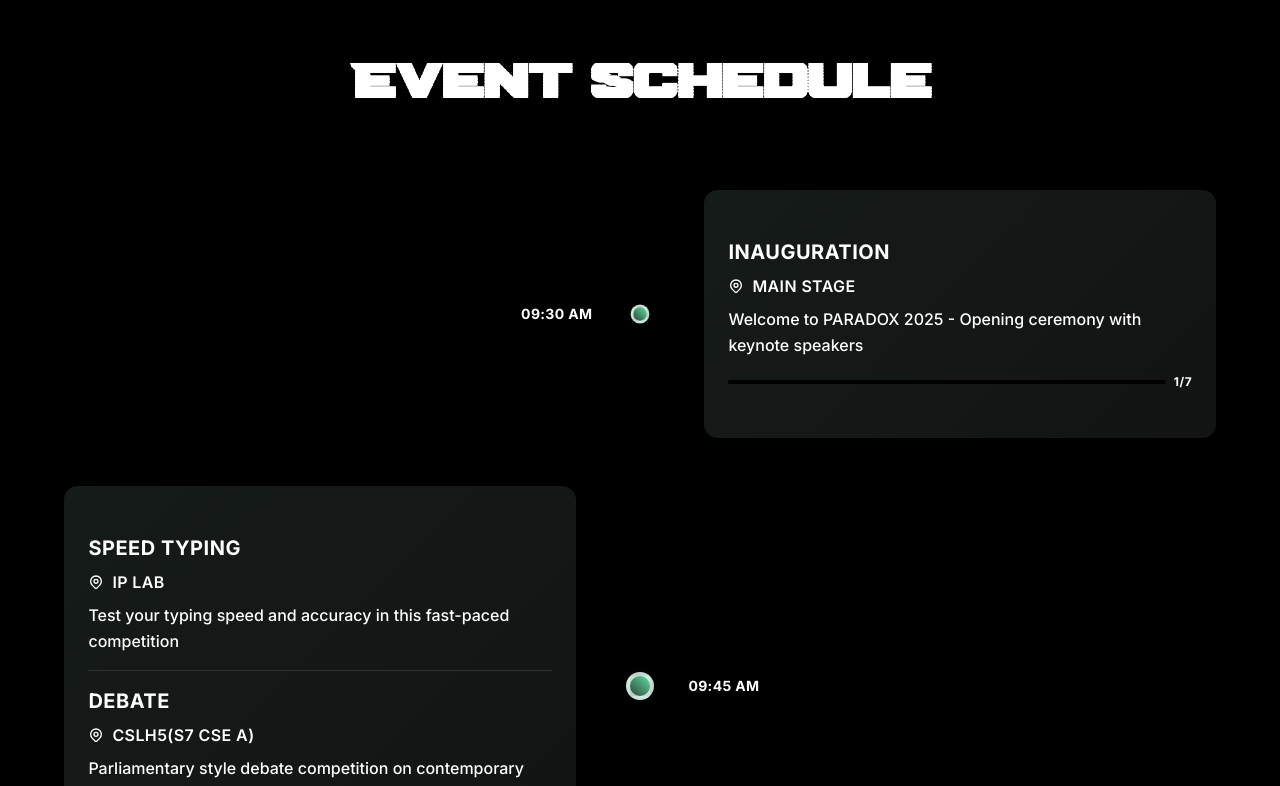
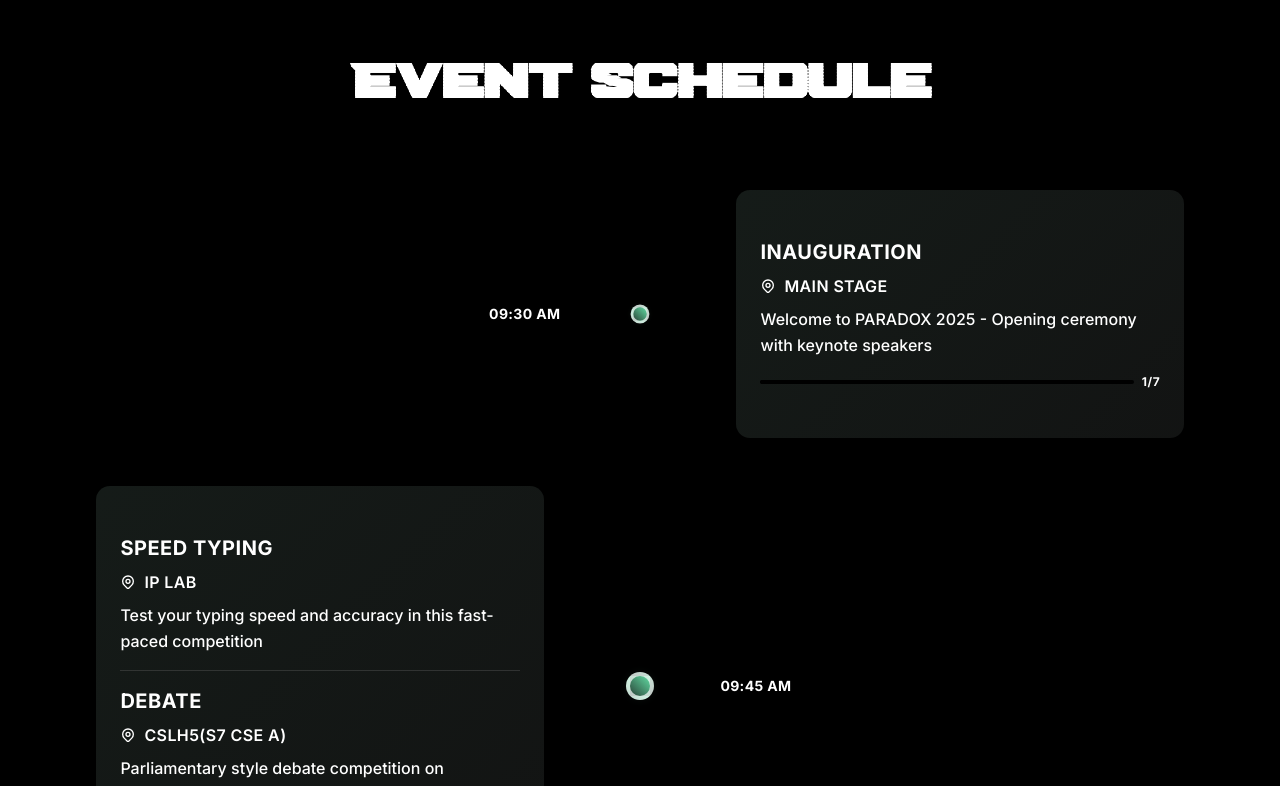
Before and after one commit to retr0717/paradox, a Next.js app: page / in a window 1280 px wide. Shown: the part 3704-4490 px from the top of the page. Built offline with nearby package versions, Linux system fonts and the light colour scheme; no server answers.

Commit message:
schedule spacing

```diff
--- a/src/components/sections/schedule.tsx
+++ b/src/components/sections/schedule.tsx
@@ -159,15 +159,15 @@
 
               {/* Time indicator - desktop only */}
               <div className={`hidden lg:block absolute ${
-                index % 2 === 0 ? 'right-1/2 mr-8' : 'left-1/2 ml-8'
+                index % 2 === 0 ? 'right-1/2 mr-12 xl:mr-16' : 'left-1/2 ml-12 xl:ml-16'
               } bg-gradient-to-r from-[#2b4539] to-[#61dca3] text-white px-3 py-1.5 sm:px-4 sm:py-2 rounded-full text-xs sm:text-sm font-bold uppercase tracking-wide shadow-lg`}>
                 {item.time}
               </div>
 
               {/* Content card - centered on mobile, positioned on desktop */}
               <div className={`w-full md:ml-10 lg:ml-0 ${
-                index % 2 === 0 ? 'lg:mr-8 lg:ml-auto' : 'lg:ml-8 lg:mr-auto'
-              } flex-1 max-w-full sm:max-w-md md:max-w-lg lg:max-w-md xl:max-w-lg mx-auto lg:mx-0`}>
+                index % 2 === 0 ? 'lg:mr-12 xl:mr-16 lg:ml-auto' : 'lg:ml-12 xl:ml-16 lg:mr-auto'
+              } flex-1 max-w-full sm:max-w-md md:max-w-lg lg:max-w-sm xl:max-w-md 2xl:max-w-lg mx-auto lg:mx-0`}>
                 <motion.div
                   whileHover={{ scale: 1.02, y: -2 }}
                   animate={{
```
